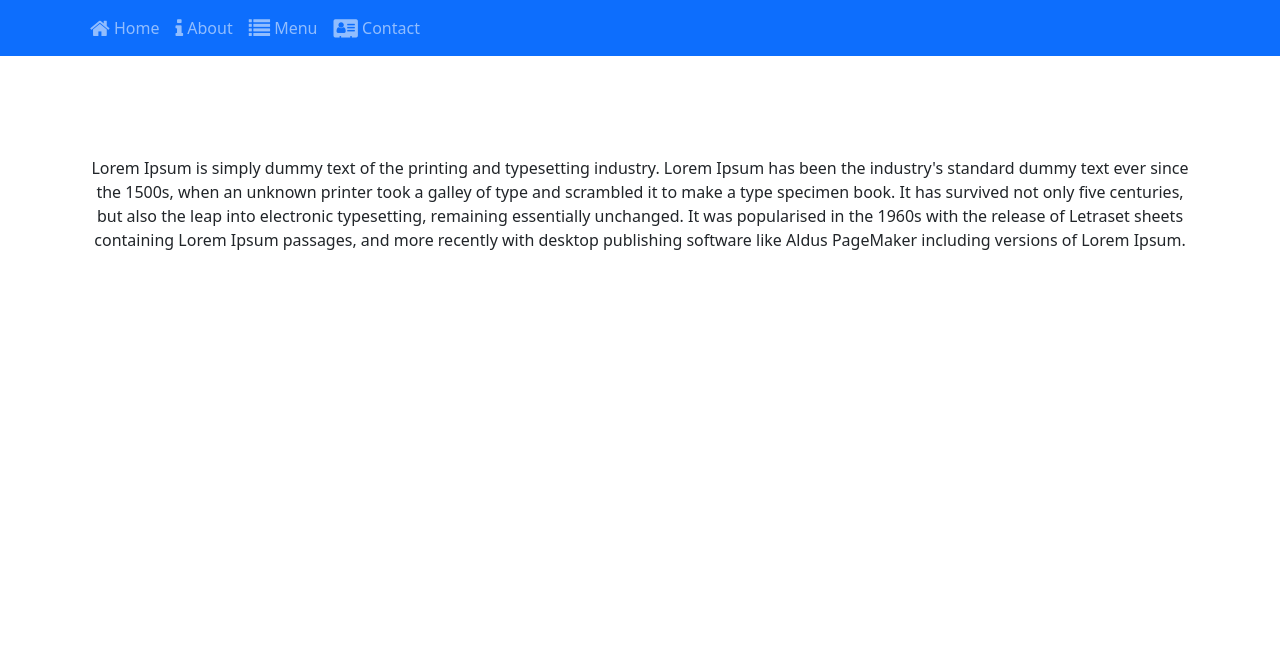
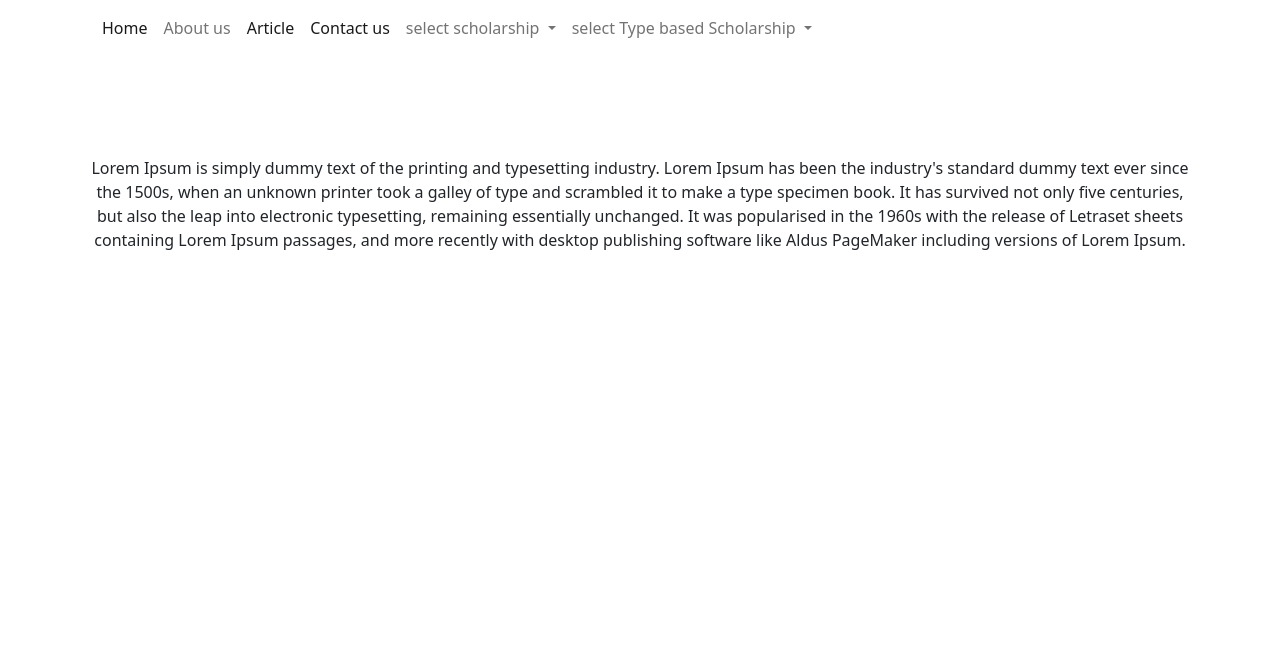
Before and after one commit to rani-ukamble/scholarship-project, a plain HTML site: page index.html in a window 1280 px wide. Shown: the top 653 px of the page. Drawn offline with nearby package versions, Linux system fonts and the light colour scheme.

Commit message:
Update index.html

```diff
--- a/index.html
+++ b/index.html
@@ -10,27 +10,57 @@
         <script src="src/popper.min.js"></script>
     </head>
     <body>
-        <nav class="navbar navbar-dark bg-primary navbar-expand-sm  ">
           <div class="container">
+      <nav class="navbar navbar-expand-lg navbar-light ">
+        <div class="container-fluid">
           <button class="navbar-toggler" type="button" data-bs-toggle="collapse" data-bs-target="#navbarSupportedContent" aria-controls="navbarSupportedContent" aria-expanded="false" aria-label="Toggle navigation">
             <span class="navbar-toggler-icon"></span>
           </button>
           <div class="collapse navbar-collapse" id="navbarSupportedContent">
-                <ul class="navbar-nav mr-auto">
+            <ul class="navbar-nav me-auto mb-2 mb-lg-0">
+              <li class="nav-item">
+                <a class="nav-link active" aria-current="page" href="#">Home</a>
+              </li>
+              <li class="nav-item">
+                <a class="nav-link" href="#">About us</a>
+              </li>
+              <li class="nav-item">
+                <a class="nav-link active" aria-current="page" href="#">Article</a>
+              </li>
+              <li class="nav-item">
+                <a class="nav-link active" aria-current="page" href="#">Contact us</a>
+              </li>
+              <li class="nav-item dropdown">
+                <a class="nav-link dropdown-toggle" href="#" id="navbarDropdown" role="button" data-bs-toggle="dropdown" aria-expanded="false">
+                  select scholarship
+                </a>
+                <ul class="dropdown-menu" aria-labelledby="navbarDropdown">
+                  <li><a class="dropdown-item" href="#">National</a></li>
+                  <li><a class="dropdown-item" href="#">International</a></li>
 
-                    <li class="nav-item active"><a class="nav-link" href="#"><span class="fa fa-home fa-lg"></span> Home</a></li>
-                    <li class="nav-item "><a class="nav-link" href="#"><span class="fa fa-info fa-lg"></span> About</a></li>
-                    <li class="nav-item"><a class="nav-link" href="#"><span class="fa fa-list fa-lg"></span> Menu</a></li>
-                    <li class="nav-item"><a class="nav-link" href="#"><span class="fa fa-address-card fa-lg"></span> Contact</a></li>
+                </ul>
+              </li>
+              <li class="nav-item dropdown">
+                <a class="nav-link dropdown-toggle" href="#" id="navbarDropdown" role="button" data-bs-toggle="dropdown" aria-expanded="false">
+                  select Type based Scholarship
+                </a>
+                <ul class="dropdown-menu" aria-labelledby="navbarDropdown">
+                  <li><a class="dropdown-item" href="#">Merit</a></li>
+                  <li><a class="dropdown-item" href="#">Disability</a></li>
+                  <li><a class="dropdown-item" href="#">Goverment</a></li>
+                  <li><a class="dropdown-item" href="#">Women</a></li>
+                  <li><a class="dropdown-item" href="#">MBBS</a></li>
+                  <li><a class="dropdown-item" href="#">International</a></li>
+
+                </ul>
+              </li>
 
             </ul>
 
           </div>
-
         </div>
-
-
       </nav>
+      </div>
         <div class="jumbotron">
      <div class="container">
                 Lorem Ipsum is simply dummy text of the printing and typesetting industry. Lorem Ipsum has been the industry's standard dummy text ever since the 1500s, when an unknown printer took a galley of type and scrambled it to make a type specimen book. It has survived not only five centuries, but also the leap into electronic typesetting, remaining essentially unchanged. It was popularised in the 1960s with the release of Letraset sheets containing Lorem Ipsum passages, and more recently with desktop publishing software like Aldus PageMaker including versions of Lorem Ipsum.
```
Lines whose indentation alone changed are shown as unchanged.
